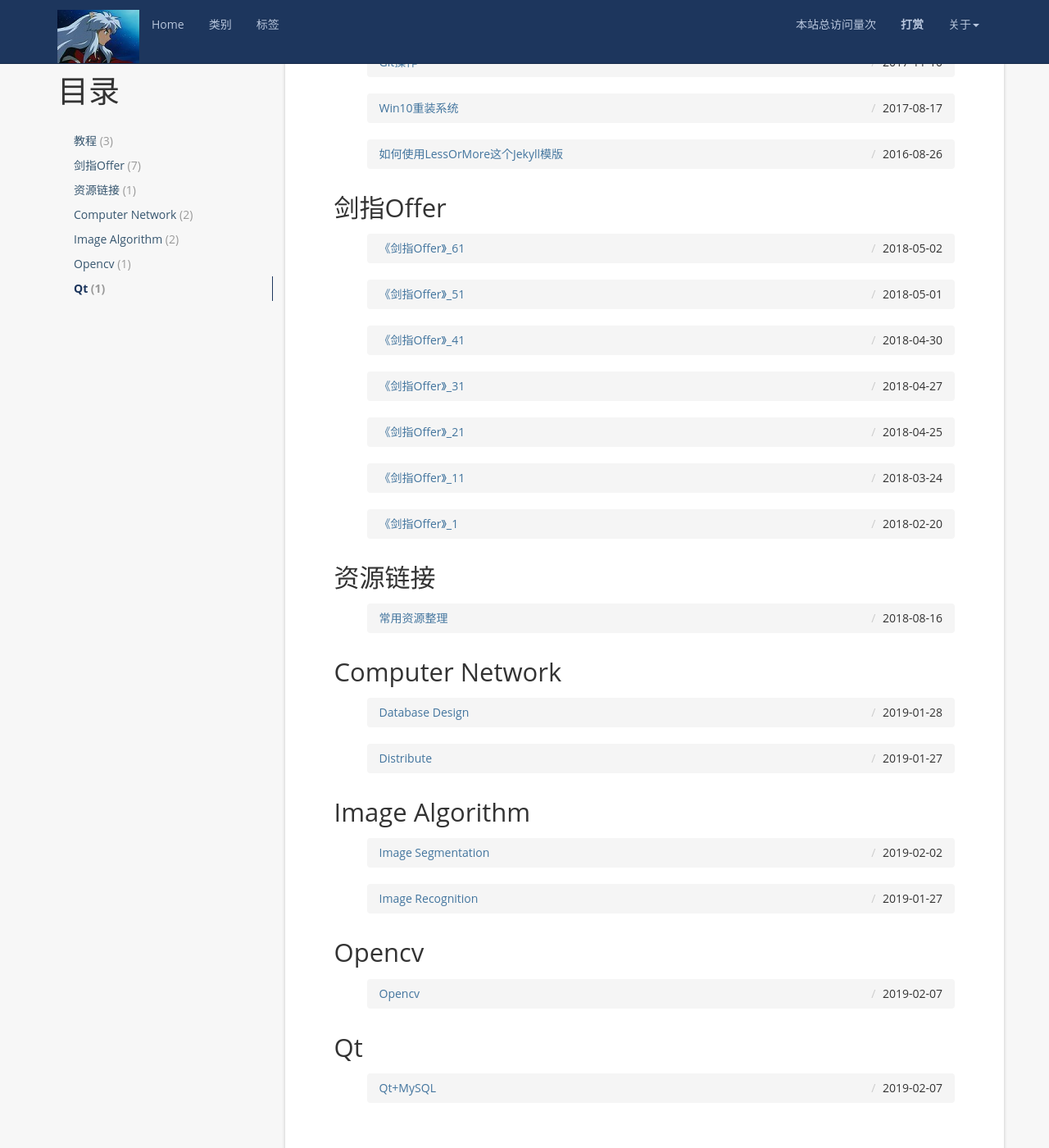
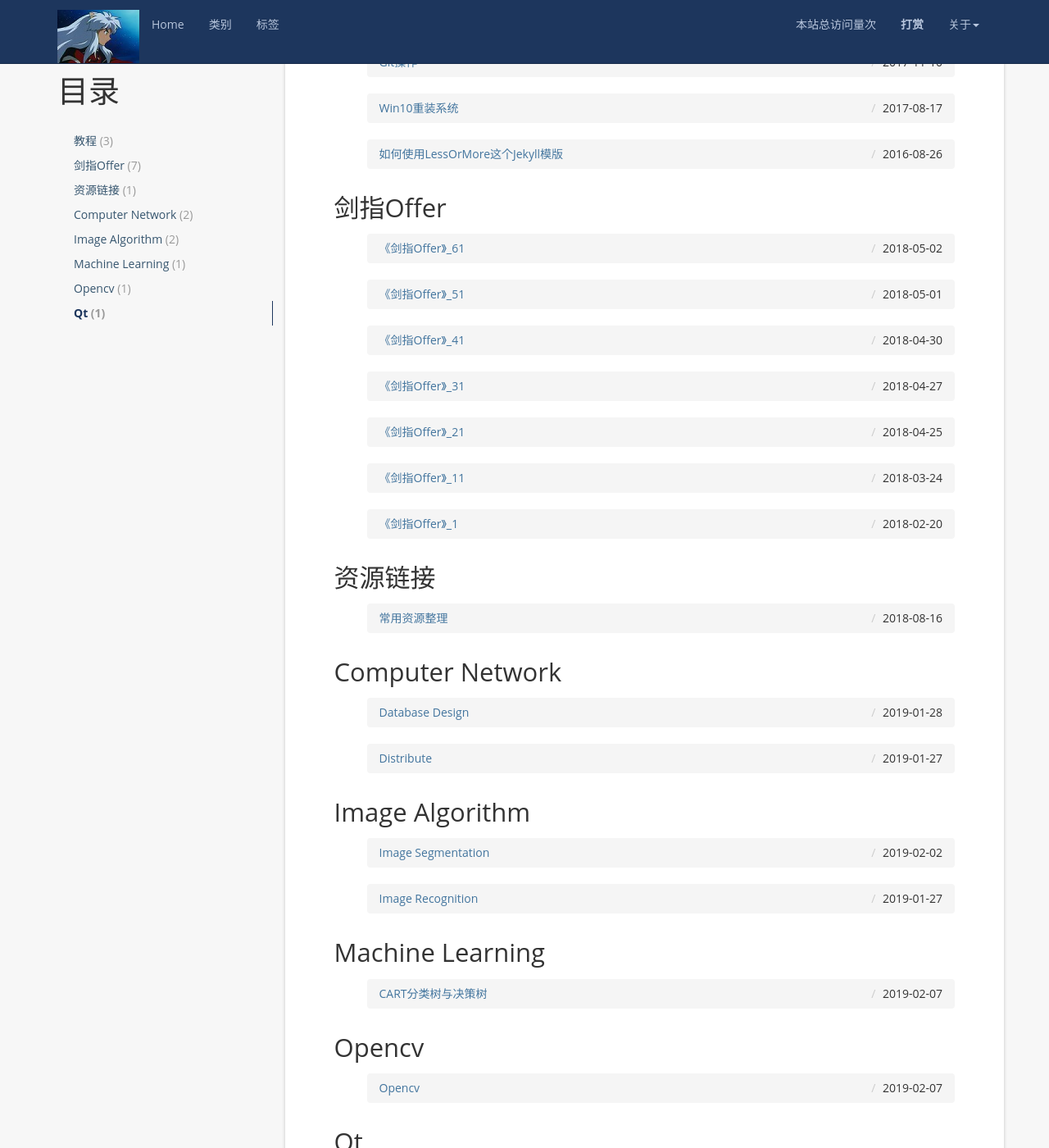
Before and after one commit to SolanLiu/Blog, a Jekyll site: the page built from tag/index.html, in a window 1280 px wide and 1400 px high, scrolled down 309 px. Shown: the whole window at 82% size. Built offline with Jekyll 4.4.1, drawn with Linux system fonts in a browser that asks for light colours; nearby versions of some CDN libraries; comment, search, counter and statistics services are not loaded; part of the change alters nothing that is shown.

Commit message:
notes version 4

```diff
--- /dev/null
+++ b/_posts/2019-02-08-notes-cart.md
@@ -0,0 +1,191 @@
+---
+layout: post
+#标题配置
+title:  CART分类树与决策树
+#时间配置
+date:   2019-02-08 01:08:00 +0800
+#大类配置
+categories: notes
+#小类配置
+tag: Machine Learning
+---
+
+* content
+{:toc}
+
+
+
+
+# 1. CART算法原理
+
+## 1.1 建树
+
+### 1.1.1 CART算法的认识
+
+&emsp;&emsp;Classification And Regression Tree，即分类回归树算法，简称CART算法，它是决策树的一种实现，通常决策树主要有三种实现，分别是ID3算法，CART算法和C4.5算法。
+&emsp;&emsp;CART算法是一种二分递归分割技术，把当前样本划分为两个子样本，使得生成的每个非叶子结点都有两个分支，因此CART算法生成的决策树是结构简洁的二叉树。由于CART算法构成的是一个二叉树，它在每一步的决策时只能是“是”或者“否”，即使一个feature有多个取值，也是把数据分为两部分。在CART算法中主要分为两个步骤：
+&emsp;&emsp;（1）将样本递归划分进行建树过程
+&emsp;&emsp;（2）用验证数据进行剪枝
+
+### 1.1.2 CART算法的原理
+
+- **划分步骤**
+
+&emsp;&emsp;设$x_1,x_2,...,x_n$代表单个样本的$n$个属性，$y$表示所属类别。CART算法通过递归的方式将 维的空间划分为不重叠的矩形。划分步骤大致如下：
+&emsp;&emsp;（1）选一个自变量$x_i$，再选取$x_i$的一个值$v_i$,$v_i$把$n$维空间划分为两部分，一部分的所有点都满足$x_i<v_i$，另一部分的所有点都满足$x_i>v_i$，对非连续变量来说属性值的取值只有两个，即等于该值或不等于该值。
+&emsp;&emsp;（2）递归处理，将上面得到的两部分按步骤（1）重新选取一个属性继续划分，直到把整个$n$维空间都划分完。
+&emsp;&emsp;对于单个样本，只需选取其中一个属性$x_i$即可将其分类，所属类别为$y$。一般情况下，样本个数远大于属性个数，则需要针对每一个属性进行判断分类。
+
+- **划分方法**
+
+&emsp;&emsp;因为CART二分的特性，当训练数据具有两个以上的类别，CART需考虑将目标类别合并成两个超类别，这个过程称为双化。
+&emsp;&emsp;*离散变量*：
+&emsp;&emsp;因为CART树是二叉树，所以对于样本的有N>=3个取值的离散特征的处理时也只能有两个分支，这就要通过组合人为的创建二取值序列并取GiniGain最小者作为树分叉决策点。如某特征值具有['young','middle','old']三个取值,那么二分序列会有如下3种可能性(空集和满集在CART分类中没有意义):
+
+		[(('young',), ('middle', 'old')), (('middle',), ('young', 'old')), (('old',), ('young', 'middle'))]
+
+&emsp;&emsp;采用CART算法，就需要分别计算按照上述List中的二分序列做分叉时的Gini指数，然后选取产生最小的GINIGain的二分序列做该特征的分叉二值序列参与树构建的递归。如果某特征取值有4个，那么二分序列组合就有7种，5个取值就有15种组合，创建多值离散特征二分序列组合可采用Python的itertools包。
+&emsp;&emsp;*连续变量*:
+&emsp;&emsp;先把连续属性转换为离散属性再进行处理。虽然本质上属性的取值是连续的，但对于有限的采样数据它是离散的，如果有N条样本，那么我们有N-1种离散化的方法：$<=v_j$的分到左子树，$>v_j$的分到右子树。计算这N-1种情况下最大的信息增益率。另外，对于连续属性先进行排序（升序），只有在决策属性（即分类发生了变化）发生改变的地方才需要切开，这可以显著减少运算量。
+&emsp;&emsp;（1） 对特征的取值进行升序排序
+&emsp;&emsp;（2） 两个特征取值之间的中点作为可能的分裂点，将数据集分成两部分，计算每个可能的分裂点的GiniGain。优化算法就是只计算分类属性发生改变的那些特征取值
+&emsp;&emsp;（3）选择GiniGain最小的分裂点作为该特征的最佳分裂点（注意，若修正则此处需对最佳分裂点的Gini Gain减去$log2(N-1)/|D|$（N是连续特征的取值个数，D是训练数据数目）
+
+- **划分标准**
+
+&emsp;&emsp;每个属性的划分按照能减少的杂质的量来进行排序，而杂质的减少量定义为划分前的杂质减去划分后的每个节点的杂质量划分所占比率之和。而杂质度量方法常用Gini指标，假设一个样本共有 类，那么一个节点 的Gini不纯度可定义为
+$$ Gini(A) = 1-\sum^C_{i-1}{p_i}^2 $$
+&emsp;&emsp;其中$p_i$表示属于$i$类的概率，当Gini(A)=0时，所有样本属于同类，所有类在节点中以等概率出现时，Gini(A)最大化，此时$C(C-1)/2$。
+&emsp;&emsp;有了上述理论基础，实际的递归划分过程是这样的：如果当前节点的所有样本都不属于同一类或者只剩下一个样本，那么此节点为非叶子节点，所以会尝试样本的每个属性以及每个属性对应的分裂点，尝试找到杂质变量最大的一个划分，该属性划分的子树即为最优分支。
+
+- **终止条件**
+
+&emsp;&emsp;(1)节点是纯结点，即所有的记录的目标变量值相同
+&emsp;&emsp;(2)树的深度达到了预先指定的最大值
+&emsp;&emsp;(3)混杂度的最大下降值小于一个预先指定的值
+&emsp;&emsp;(4)节点的记录量小于预先指定的最小节点记录量
+&emsp;&emsp;(5)一个节点中的所有记录其预测变量值相同
+&emsp;&emsp;直观的情况，当节点包含的数据记录都属于同一个类别时就可以终止分裂了。
+
+#### 1.1.3 CART算法简单实例
+
+&emsp;&emsp;下面举个简单的例子，如下图：
+
+![图像识别的主要过程]({{'/styles/images/machine learning/图1.png' | prepend: site.baseurl }})
+
+&emsp;&emsp;在上述图中，属性有3个，分别是有房情况，婚姻状况和年收入，其中有房情况和婚姻状况是离散的取值，而年收入是连续的取值。拖欠贷款者属于分类的结果。
+&emsp;&emsp;假设现在来看有房情况这个属性，那么按照它划分后的Gini指数计算如下：
+
+![图像识别的主要过程]({{'/styles/images/machine learning/图2.png' | prepend: site.baseurl }})
+
+&emsp;&emsp;而对于婚姻状况属性来说，它的取值有3种，按照每种属性值分裂后Gini指标计算如下（如果某特征取值有4个，那么二分序列组合就有7种，5个取值就有15种组合，创建多值离散特征二分序列组合可采用Python的itertools包）：
+
+![图像识别的主要过程]({{'/styles/images/machine learning/图3.jpg' | prepend: site.baseurl }})
+
+&emsp;&emsp;最后还有一个取值连续的属性，年收入，它的取值是连续的，那么连续的取值采用分裂点进行分裂。如果有N条样本，那么我们有N-1种离散化的方法。另外，对于连续属性先进行排序（升序），只有在决策属性（即分类发生了变化）发生改变的地方才需要切开，这可以显著减少运算量。如下：
+
+
+![图像识别的主要过程]({{'/styles/images/machine learning/图4.png' | prepend: site.baseurl }})
+
+&emsp;&emsp;根据这样的分裂规则CART算法就能完成建树过程。
+
+## 1.2	剪枝
+
+&emsp;&emsp;剪枝的准则是如何确定决策树的规模，可以参考的剪枝思路有以下几个：
+&emsp;&emsp;(1)使用训练集合(Training Set）和验证集合(Validation Set)，来评估剪枝方法在修剪结点上的效用；
+&emsp;&emsp;(2)使用所有的训练集合进行训练，但是用统计测试来估计修剪特定结点是否会改善训练集合外的数据的评估性能，如使用Chi-Square（Quinlan，1986）测试来进一步扩展结点是否能改善整个分类数据的性能，还是仅仅改善了当前训练集合数据上的性能；
+&emsp;&emsp;(3)使用明确的标准来衡量训练样例和决策树的复杂度，当编码长度最小时，停止树增长，如MDL(Minimum Description Length)准则。
+
+### 1.2.1	预剪枝
+
+&emsp;&emsp;预剪枝是根据一些原则及早的停止树增长，如树的深度达到用户所要的深度、节点中样本个数少于用户指定个数、不纯度指标下降的最大幅度小于用户指定的幅度等。
+
+### 1.2.2	后剪枝
+
+&emsp;&emsp;后剪枝则是通过在完全生长的树上剪去分枝实现的，通过删除节点的分支来剪去树节点，可以使用的后剪枝方法有多种，比如：代价复杂性剪枝、最小误差剪枝、悲观误差剪枝等等。
+
+- **Reduced-Error Pruning(REP,错误率降低剪枝）**
+
+&emsp;&emsp;该剪枝方法考虑将书上的每个节点作为修剪的候选对象，决定是否修剪这个结点由如下步骤组成：
+&emsp;&emsp;1.	删除以此结点为根的子树；
+&emsp;&emsp;2.	使其成为叶子结点；
+&emsp;&emsp;3.	赋予该结点关联的训练数据的最常见分类；
+&emsp;&emsp;4.	当修剪后的树对于验证集合的性能不会比原来的树差时，才真正删除该结点。
+&emsp;&emsp;因为训练集合的过拟合，使得验证集合数据能够对其进行修正，反复进行上面的操作，从底向上的处理结点，删除那些能够最大限度的提高验证集合的精度的结点，直到进一步修剪有害为止(有害是指修剪会减低验证集合的精度)。
+&emsp;&emsp;REP是最简单的后剪枝方法之一，不过在数据量比较少的情况下，REP方法趋于过拟合而较少使用。这是因为训练数据集合中的特性在剪枝过程中被忽略，所以在验证数据集合比训练数据集合小的多时，要注意这个问题。
+&emsp;&emsp;尽管REP有这个缺点，不过REP仍然作为一种基准来评价其它剪枝算法的性能。它对于两阶段决策树学习方法的优点和缺点提供了了一个很好的学习思路。由于验证集合没有参与决策树的创建，所以用REP剪枝后的决策树对于测试样例的偏差要好很多，能够解决一定程度的过拟合问题。
+
+- **Pessimistic Error Pruning(PEP，悲观剪枝）**
+
+&emsp;&emsp;先计算规则在它应用的训练样例上的精度，然后假定此估计精度为二项式分布，并计算它的标准差。对于给定的置信区间，采用下界估计作为规则性能的度量。这样做的结果，是对于大的数据集合，该剪枝策略能够非常接近观察精度，随着数据集合的减小，离观察精度越来越远。该剪枝方法尽管不是统计有效的，但是在实践中有效。
+&emsp;&emsp;PEP采用自顶向下的方式，如果某个非叶子结点符合上面的不等式，就裁剪掉该叶子结点。该算法被认为是当前决策树后剪枝算法中经度比较高的算法之一，但是存在有缺陷。首先，PEP算法是唯一使用Top-Down剪枝策略，这种策略会导致与先剪枝出现同样的问题，将该结点的某子节点不需要被剪枝时被剪掉；另外PEP方法会有剪枝失败的情况出现。
+&emsp;&emsp;虽然PEP方法存在一些局限性，但是在实际应用中表现出了较高的精度。两外PEP方法不需要分离训练集合和验证机和对于数据量比较少的情况比较有利。再者其剪枝策略比其它方法相比效率更高，速度更快。因为在剪枝过程中，树中的每颗子树最多需要访问一次，在最坏的情况下，它的计算时间复杂度也只和非剪枝树的非叶子节点数目成线性关系。
+
+- **Cost-Complexity Pruning(CCP、代价复杂度)**
+
+&emsp;&emsp;CCP方法包含两个步骤：
+&emsp;&emsp;1.	从原始决策树$T_0$开始生成一个子树序列$T_0,T_1,...,T_n$,其中$T_{i+1}$是从$T_i$总产生，$T_n$为根节点；
+&emsp;&emsp;2.	从子树序列中，根据树的真实误差估计选择最佳决策树。
+&emsp;&emsp;对于分类回归树中的每一个非叶子节点计算它的表面误差率增益值$\alpha$。
+
+$$\alpha = (R(t)-R(T_t))/(|N_t|-1)$$
+
+$N_t$是子树中包含的叶子节点个数，$R(t)$是节点$t$的误差代价。
+
+$$R(t) = r(t)p(t), R(T_t) = \sum R(i)$$
+
+$r(t)$是节点$t$的误差率; $p(t)$是节点$t$上的数据占所有数据的比例，$R(T_t)$是子树$T_t$的误差代价，它等于子树$T_t$上所有叶子节点的误差代价之和。
+比如有个非叶子节点$t_4$如图所示：
+
+![图像识别的主要过程]({{'/styles/images/machine learning/图5.png' | prepend: site.baseurl }})
+
+&emsp;&emsp;已知所有的数据总共有60条，则节点$t_4$的节点误差代价为：
+
+$$R(t) = r(t)p(t)=\frac{7}{60}$$
+
+子树误差代价为：
+
+$$R(T_t) = \sum R(i) = \frac{5}{60}$$
+
+以$t_4$为根节点的子树上叶子节点有3个，最终：
+
+$$\alpha = (R(t)-R(T_t))/(|N_t|-1) = \frac{1}{60}$$
+
+找到$\alpha$值最小的非叶子节点，令其左右孩子为NULL。
+&emsp;&emsp;剪枝过程特别重要，所以在最优决策树生成过程中占有重要地位。有研究表明，剪枝过程的重要性要比树生成过程更为重要，对于不同的划分标准生成的最大树(Maximum Tree)，在剪枝之后都能够保留最重要的属性划分，差别不大。反而是剪枝方法对于最优树的生成更为关键。
+
+# 2.	算法实现
+&emsp;&emsp;算法输入是训练集D，基尼系数的阈值，样本个数阈值，输出是决策树T。我们的算法从根节点开始，用训练集递归的建立CART树。
+&emsp;&emsp;(1)对于当前节点的数据集为D，如果样本个数小于阈值或者没有特征，则返回决策子树，当前节点停止递归;
+&emsp;&emsp;(2)计算样本集D的基尼系数，如果基尼系数小于阈值，则返回决策树子树，当前节点停止递归;
+&emsp;&emsp;(3)计算当前节点现有的各个特征的各个特征值对数据集D的基尼系数，对于离散值和连续值的处理方法和基尼系数的计算见第二节。缺失值的处理方法和上篇的C4.5算法里描述的相同;
+&emsp;&emsp;(4)在计算出来的各个特征的各个特征值对数据集D的基尼系数中，选择基尼系数最小的特征A和对应的特征值a。根据这个最优特征和最优特征值，把数据集划分成两部分D1和D2，同时建立当前节点的左右节点，做节点的数据集D为D1，右节点的数据集D为D2;
+&emsp;&emsp;(5)对左右的子节点递归的调用1-4步，生成决策树。
+
+![图像识别的主要过程]({{'/styles/images/machine learning/图6.png' | prepend: site.baseurl }})
+
+# 3.	CART算法优缺点
+
+## 3.1 决策树算法的优点：
+
+&emsp;&emsp;1.	简单直观，生成的决策树很直观。
+&emsp;&emsp;2.	基本不需要预处理，不需要提前归一化，处理缺失值。
+&emsp;&emsp;3.	使用决策树预测的代价O(log2m),m为样本数。
+&emsp;&emsp;4.	既可以处理离散值也可以处理连续值，很多算法只是专注于离散值或者连续值。
+&emsp;&emsp;5.	可以处理多维度输出的分类问题。
+&emsp;&emsp;6.	相比于神经网络之类的黑盒分类模型，决策树在逻辑上可以得到很好的解释。
+&emsp;&emsp;7.	可以交叉验证的剪枝来选择模型，从而提高泛化能力。
+&emsp;&emsp;8.	对于异常点的容错能力好，健壮性高。
+
+## 3.2 决策树算法的缺点:
+
+&emsp;&emsp;1.	决策树算法非常容易过拟合，导致泛化能力不强，可以通过设置节点最少样本数量和限制决策树深度来改进。
+&emsp;&emsp;2.	决策树会因为样本发生一点点的改动，就会导致树结构的剧烈改变，这个可以通过集成学习之类的方法解决。
+&emsp;&emsp;3.	寻找最优的决策树是一个NP难的问题，我们一般是通过启发式方法，容易陷入局部最优，可以通过集成学习之类的方法来改善。
+&emsp;&emsp;4.	有些比较复杂的关系，决策树很难学习，比如异或，这个就没有办法了，一般这种关系可以换神经网络分类方法来解决。
+&emsp;&emsp;5.	如果某些特征的样本比例过大，生成决策树容易偏向于这些特征，这个可以通过调节样本权重来改善。
+
+
+![图像识别的主要过程]({{'/styles/images/qt/图1.png' | prepend: site.baseurl }})
+
+&emsp;&emsp;驱动层为具体的数据库和SQL接口层之间提供了底层的桥梁；SQL接口层提供了对数据库的
```
Also changed, not shown: _posts/2019-02-08-notes-opencv.md (+1 -0 lines), styles/images/machine learning/图1.png (added), styles/images/machine learning/图2.png (added), styles/images/machine learning/图3.jpg (added), styles/images/machine learning/图4.png (added), styles/images/machine learning/图5.png (added), styles/images/machine learning/图6.png (added).
